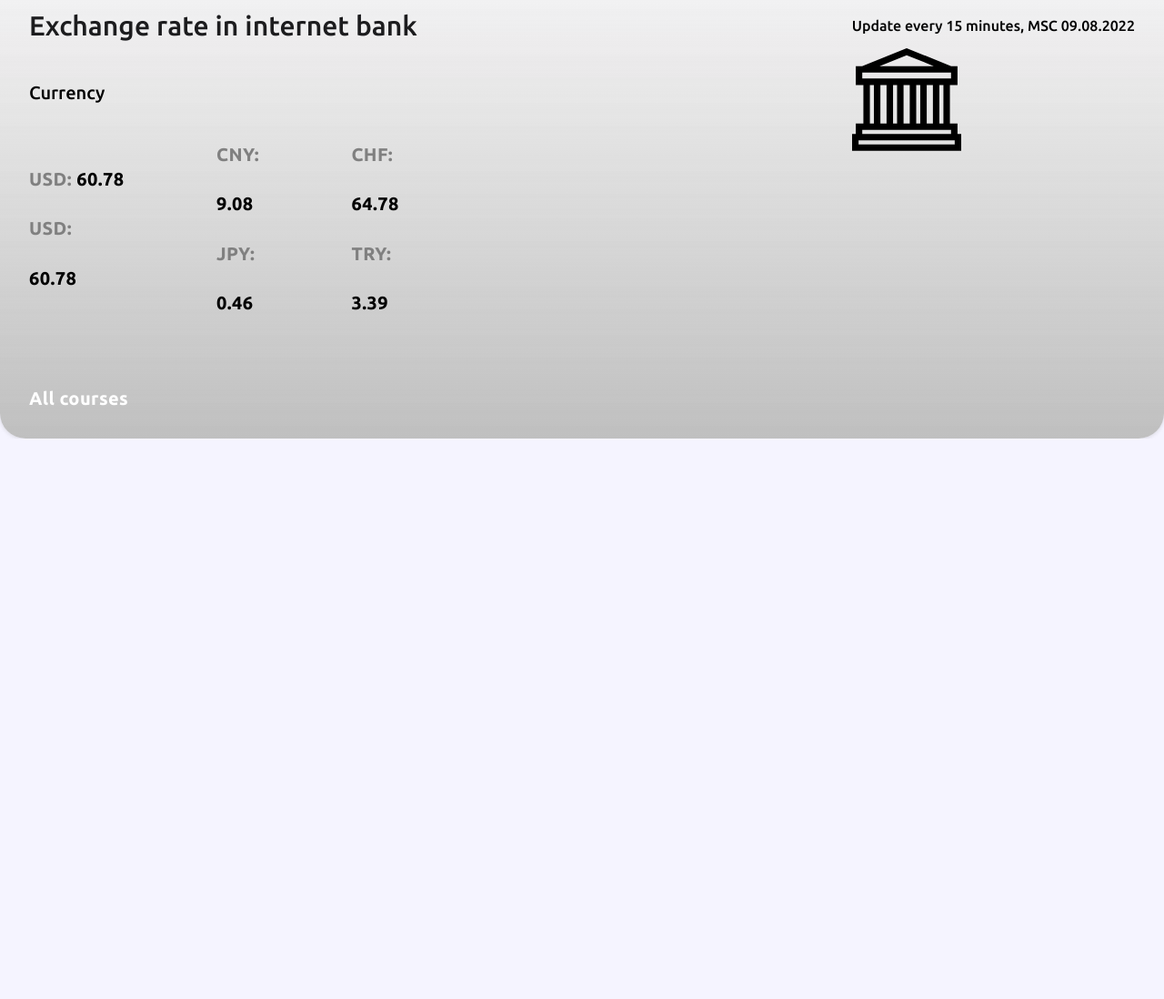
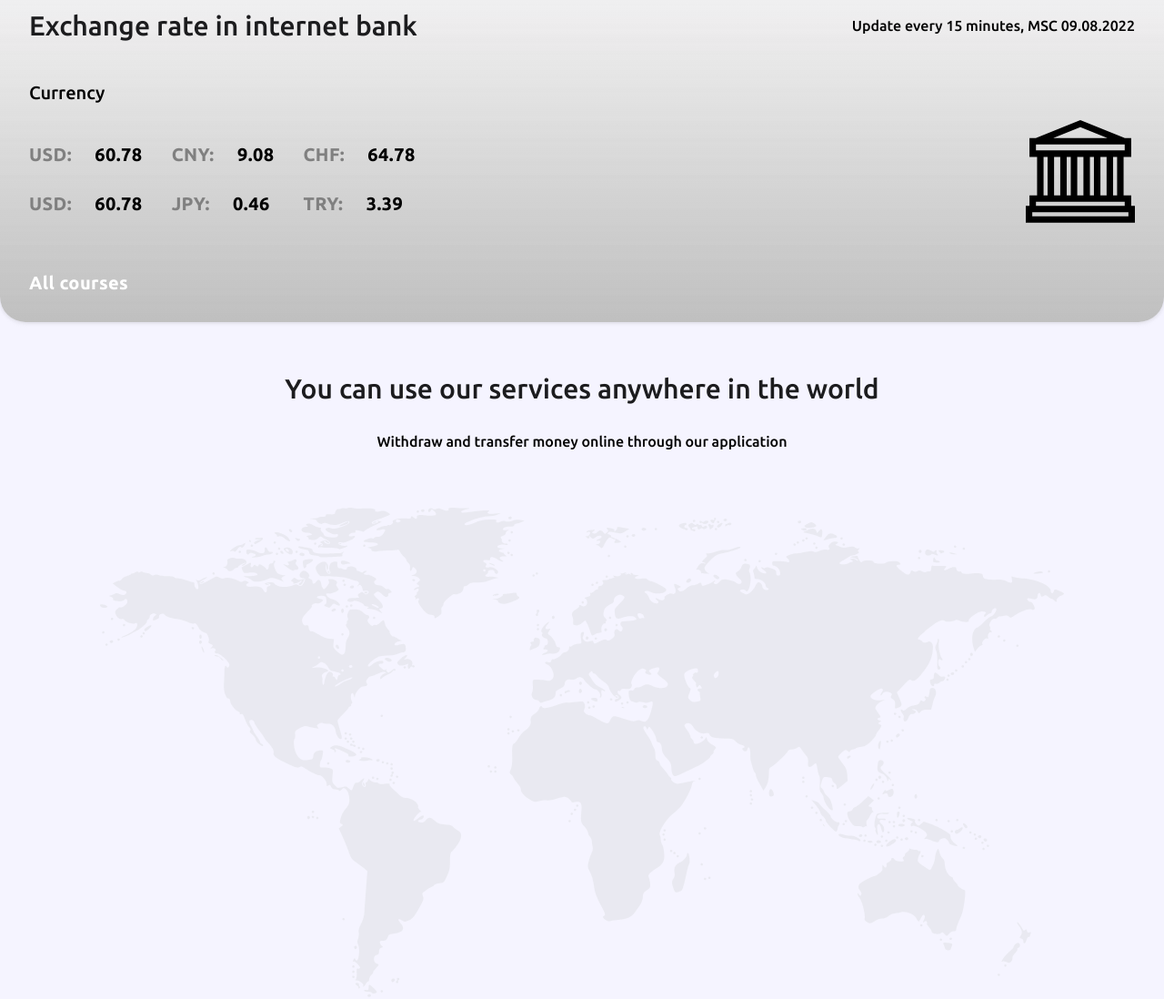
Before and after one commit to ksy336/bank-project, a website: page index.html in a window 1280 px wide. Shown: the part 1570-2668 px from the top of the page at 91% size. Before the commit the page ends 2052 px from the top, so only its background shows below. Drawn offline with Linux system fonts and the light colour scheme.

Commit message:
feat: add map block

```diff
--- a/index.html
+++ b/index.html
@@ -82,20 +82,15 @@
                         <section class="currency__block">
                             <div class="currency-data__exchange">
                                 <span class="currency__name">USD: <span class="currency__num">60.78</span></span>
-                                <span class="currency__name">USD:</span>
-                                <span class="currency__num">60.78</span>
+                                <span class="currency__name">USD:  <span class="currency__num">60.78</span></span>
                             </div>
                             <div class="currency-data__exchange">
-                                <span class="currency__name">CNY:</span>
-                                <span class="currency__num">9.08</span>
-                                <span class="currency__name">JPY:</span>
-                                <span class="currency__num">0.46</span>
+                                <span class="currency__name">CNY:  <span class="currency__num">9.08</span></span>
+                                <span class="currency__name">JPY: <span class="currency__num">0.46</span></span>
                             </div>
                             <div class="currency-data__exchange">
-                                <span class="currency__name">CHF:</span>
-                                <span class="currency__num">64.78</span>
-                                <span class="currency__name">TRY:</span>
-                                <span class="currency__num">3.39</span>
+                                <span class="currency__name">CHF:  <span class="currency__num">64.78</span></span>
+                                <span class="currency__name">TRY: <span class="currency__num">3.39</span></span>
                             </div>
                         </section>
                         <p class="exchange__courses">All courses</p>
@@ -109,6 +104,21 @@
                 </article>
             </div>
         </section>
+        <section class="main__main__services">
+            <div class="wrapper services__wrapper">
+                <article class="main__info-services">
+                    <div class="services-data">
+                        <h2>You can use our services anywhere in the world</h2>
+                        <p>Withdraw and transfer money online through our application</p>
+                        <section class="services__block__map">
+                            <div class="map">
+                                <img src="./src/assets/icons/Vector.svg" alt="map">
+                            </div>
+                        </section>
+                    </div>
+                </article>
+            </div>
+        </section>
     </main>
     <footer class="footer">
         <div class="wrapper footer__wrapper">
--- a/sass/components/exchange.scss
+++ b/sass/components/exchange.scss
@@ -16,6 +16,7 @@
     @include font($size: 16px, $height: 50px, $weight: 500);
     margin: 0;
     color: $color-bank-small;
+    margin-bottom: 79px;
   }
   .exchange__courses {
     @include font($size: 20px, $height: 112%, $weight: 700);
@@ -37,9 +38,9 @@
   }
   .currency__block {
     display: flex;
-    justify-content: space-between;
-    align-items: center;
-    margin-bottom: 51px;
+    //justify-content: space-between;
+    //align-items: center;
+    //margin-bottom: 19px;
   }
   .currency__name {
     color: $color-currency;
@@ -50,12 +51,21 @@
   color: $color-bank-small;
   @include font($size: 20px, $height: 112%, $weight: 700);
   letter-spacing: 0.4px;
+  margin-left: 20px;
+  display: inline-block;
 }
 .currency-data__exchange {
   display: flex;
   flex-direction: column;
+  margin-right: 32px;
+  margin-bottom: 32px;
 }
 .currency-data__exchange >* {
   margin-bottom: 32px;
-  margin-right: 20px;
+  //margin-right: 20px;
 }
+.image-info-exchange {
+  display: flex;
+  justify-content: flex-end;
+  align-items: flex-start;
+}
--- /dev/null
+++ b/sass/components/services.scss
@@ -0,0 +1,25 @@
+.services__wrapper {
+  padding-top: 48px;
+}
+.services-data h2 {
+  margin-bottom: 8px;
+  text-align: center;
+}
+.main__info-services{
+  display: flex;
+  justify-content: center;
+  align-items: center;
+}
+.services-data p {
+  margin: 0;
+  margin-bottom: 48px;
+  @include font($size: 16px, $height: 50px, $weight: 500);
+  color: $color-bank-small;
+  text-align: center;
+}
+.services__block__map img {
+  width: 100%;
+  max-width: 1060px;
+  height: auto;
+  max-height: 538px;
+}
--- a/sass/style.scss
+++ b/sass/style.scss
@@ -8,6 +8,7 @@
 @import "components/card";
 @import "components/features";
 @import "components/exchange";
+@import "components/services";
 @import "layout/wrapper";
 @import "layout/navigation";
 @import "layout/header";
```
Also changed, not shown: sass/style.css, src/assets/icons/Vector.svg (added), 1 other file.
